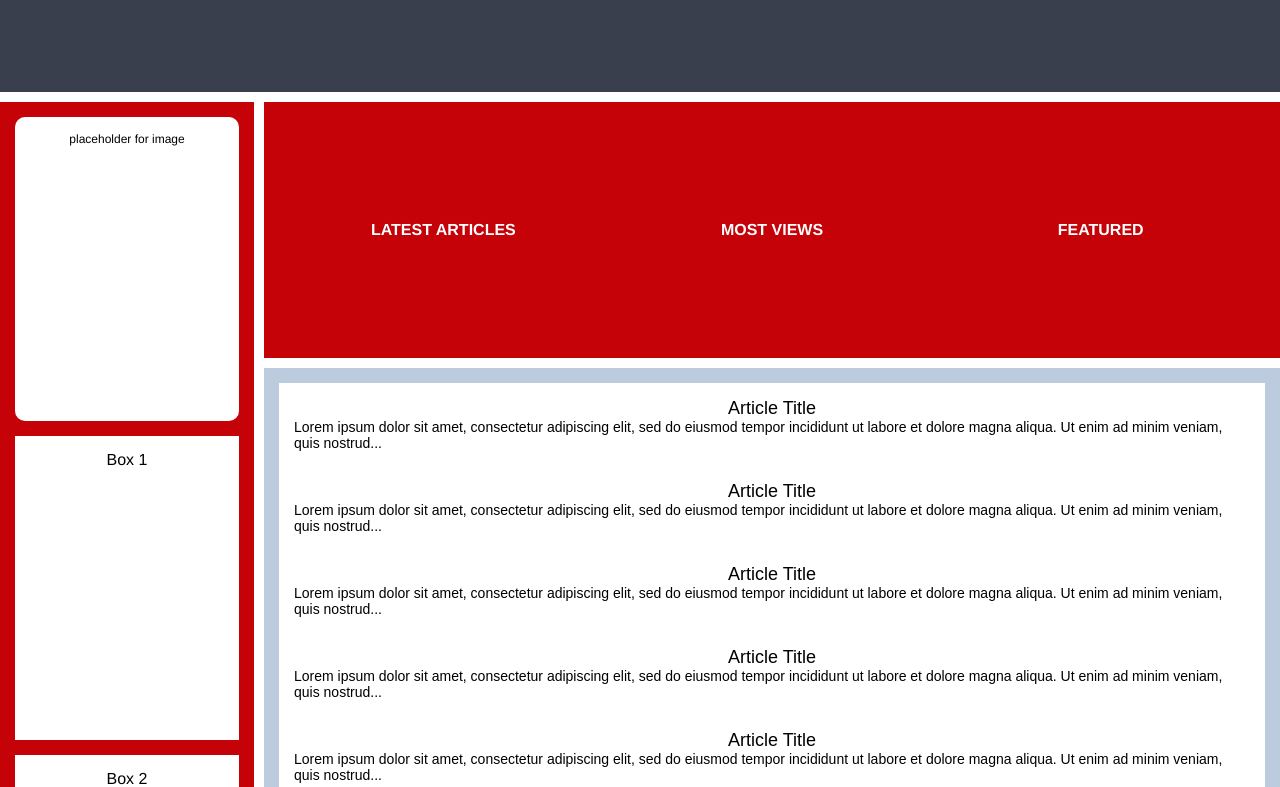
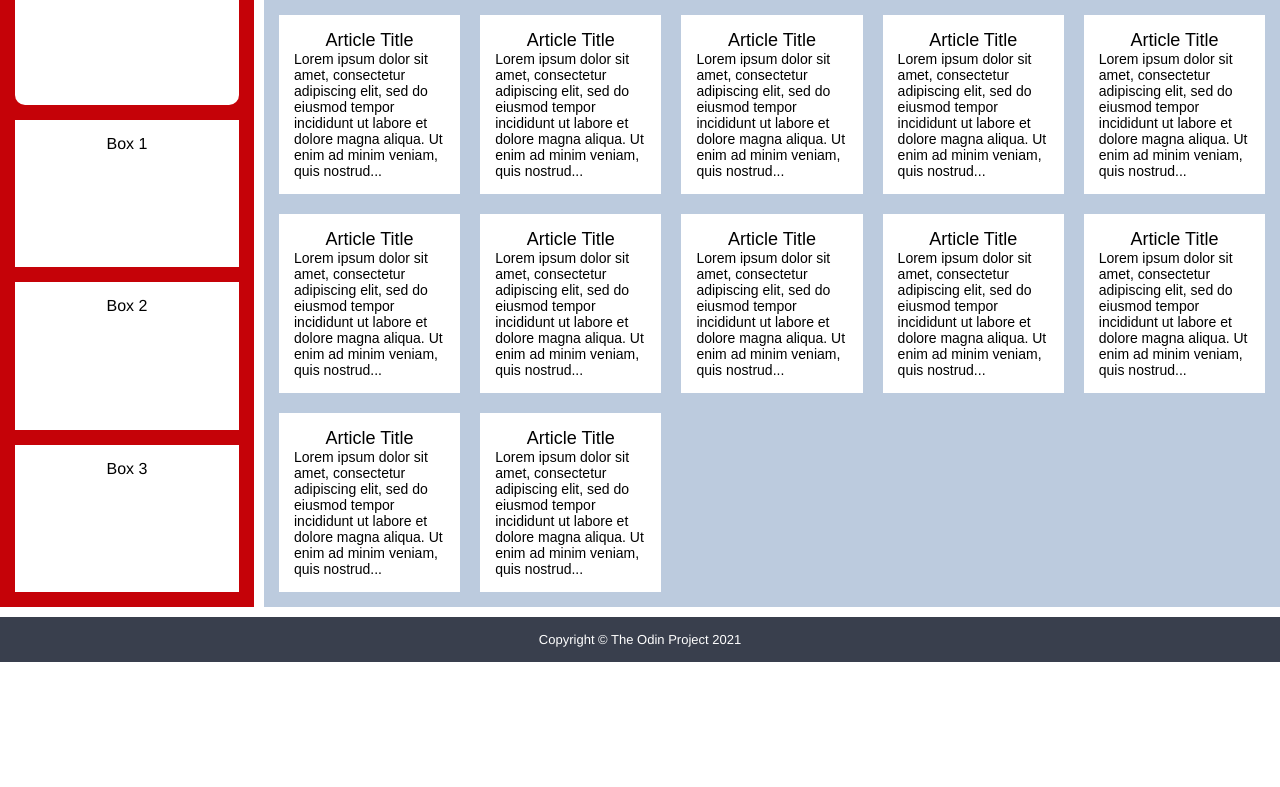
Before and after one commit to JMestre32/odin-lessons, a plain HTML site: page inter-html-css/grid/02-holy-grail-mockup/index.html in a window 1280 px wide. Shown: the part 165-952 px from the top of the page. After the commit the page ends 827 px from the top, so only its background shows below. Drawn offline with Linux system fonts and the light colour scheme.

Commit message:
GOOD ENOUGH DONT LET PERFECTION BE THE ENEMY OF PROGRESS:

```diff
--- a/inter-html-css/grid/02-holy-grail-mockup/style.css
+++ b/inter-html-css/grid/02-holy-grail-mockup/style.css
@@ -95,7 +95,7 @@
   .container{
     display: grid;
     grid-template-columns: 1fr 4fr;
-    grid-template-rows: 1fr 1fr 4fr 1fr;
+    grid-template-rows: 0.2fr 0.2fr 4fr 0.2fr;
     gap: 10px;
   }
 
@@ -152,3 +152,9 @@
 .footer{
     grid-column: 1 / 3
 }
+
+.article{
+    display: grid;
+    grid-template-columns: repeat(auto-fit, minmax(150px, 1fr));
+    gap: 20px;
+}
```
